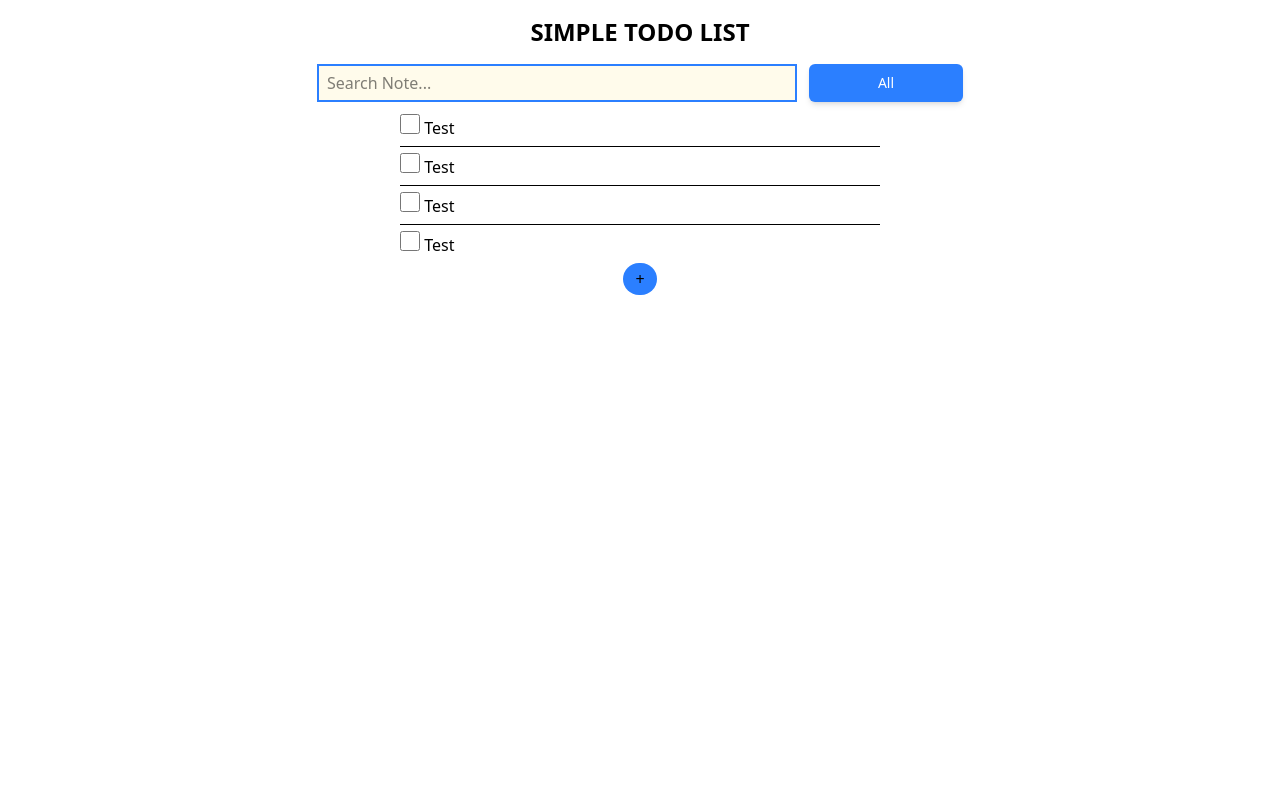
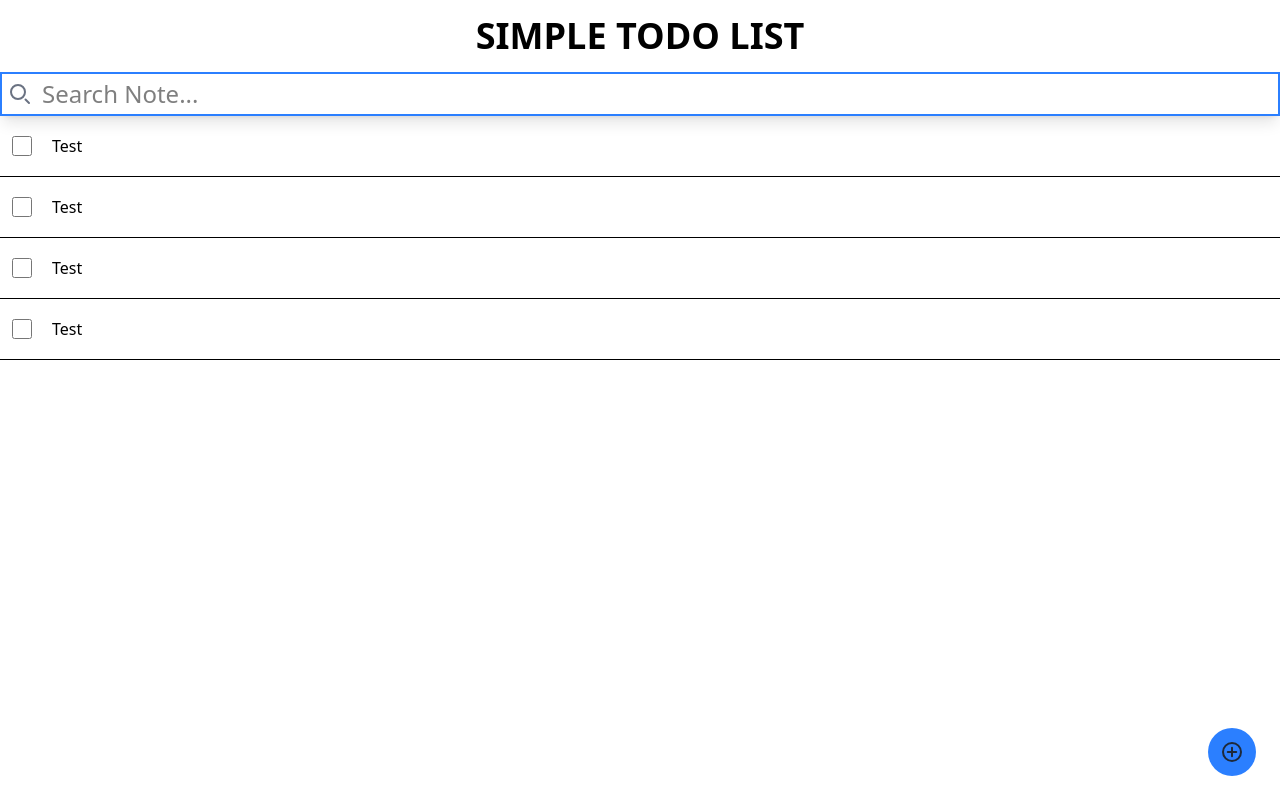
Before and after one commit to Devjack404/TODO-LIST, a plain HTML site: page index.html in a window 1280 px wide. Drawn offline with nearby package versions, Linux system fonts and the light colour scheme.

Commit message:
membuat tampilan baru di index.html menggunakan tailwind

```diff
--- a/index.html
+++ b/index.html
@@ -3,51 +3,75 @@
 <head>
   <meta charset="UTF-8">
   <meta name="viewport" content="width=device-width, initial-scale=1.0">
-  <link href="./src/output.css" rel="stylesheet">
+  <script src="https://cdn.jsdelivr.net/npm/@tailwindcss/browser@4"></script>
+  <style type="text/tailwindcss">
+      @theme {
+        --color-clifford: #da373d;
+      }
+  </style>
 </head>
 <body class="bg-white-100">
-
-    <div class="mt-4 text-3xl sm:text-2xl font-sans font-bold sm:text-center text-center">
-      <h1 class="font-sans font-bold">
+    <!-- Judul -->
+    <div class="my-4 font-sans sm:text-center text-center ">
+      <h1 class="font-sans text-2xl  font-bold lg:text-4xl">
         SIMPLE TODO LIST
       </h1>
     </div>
 
-    <div class="justify-center gap-x-3 mt-4 flex">
-      <input type="text" class="rounded-base  w-120 pl-2 border-blue-500 border-2 bg-amber-50  block rounded-t-base" placeholder="Search Note..."/>
-      <button class="rounded-md justify-start flex items-center bg-blue-500 py-2 px-17 border border-transparent text-sm text-white transition-all shadow-md hover:shadow-lg focus:bg-blue-700 focus:shadow-none active:bg-blue-700 hover:bg-blue-700 active:shadow-none disabled:pointer-events-none disabled:opacity-50 disabled:shadow-none" type="button">All</button>
+    <!-- Search Note -->
+    <div class="relative justify-center mt-4 shadow-lg">
+      <svg class="absolute left-0 top-1/2 transform -translate-y-1/2 w-6 h-6 ml-2 text-gray-500 z-10"
+          aria-hidden="true"
+          xmlns="http://www.w3.org/2000/svg"
+          width="24" height="24" fill="none" viewBox="0 0 24 24">
+          <path stroke="currentColor" stroke-linecap="round" stroke-width="2" d="m21 21-3.5-3.5M17 10a7 7 0 1 1-14 0 7 7 0 0 1 14 0Z"/>
+      </svg>
+
+      <input type="text"
+            class="rounded-base py-1 w-full pl-10 focus:border-blue-500 border-blue-500 active:border-blue-500 border-2 block rounded-t-base text-2xl focus:ring-blue-500 focus:outline-none"
+            placeholder="Search Note..." />
     </div>
 
-
-    <ul class="mx-100">
-      <div class="my-1.5 mt-3 ">
-        <input type="checkbox" class="w-5 h-5 ">
-        <label class=" "> Test </label><br>
+    <!-- Task -->
+    <ul class="w-full rounded-sm ">
+      <div class=" my-1.5 py-3 flex items-center px-3">
+        <input type="checkbox" class="w-5 h-5 mr-2 ">
+        <label class="px-3">Test</label><br>
       </div>
       <hr>
-      <div class=" my-1.5 ">
+      <div class=" my-1.5 py-3 flex items-center px-3">
         <input type="checkbox" class="w-5 h-5 mr-2 ">
-        <label class=""> Test </label><br>
+        <label class="px-3">Test</label><br>
       </div>
       <hr>
-      <div class=" my-1.5 ">
+      <div class=" my-1.5 py-3 flex items-center px-3">
         <input type="checkbox" class="w-5 h-5 mr-2 ">
-        <label class=""> Test </label><br>
+        <label class="px-3">Test</label><br>
       </div>
       <hr>
-      <div class=" my-1.5 ">
+      <div class=" my-1.5 py-3 flex items-center px-3 ">
         <input type="checkbox" class="w-5 h-5 mr-2 ">
-        <label class=""> Test </label><br>
+        <label class="px-3 ">Test</label><br>
       </div>
-
+      <hr>
     </ul>
 
-    <div class=" flex justify-center">
-      <button class="bg-blue-500 px-3 py-1 rounded-2xl hover:shadow-xl relative left-20">+</button>
+    <!-- Button add task -->
+    <div class="flex fixed bottom-6 right-6 mt-5 ">
+      <button class="bg-blue-500 px-3 py-3 rounded-full hover:shadow-xl text-white transition duration-150 flex
+        items-center justify-center hover:bg-blue-400">
+
+        <svg  class="w-6 h-6 text-gray-800 dark:text-white"
+              aria-hidden="true"
+              xmlns="http://www.w3.org/2000/svg"
+              width="24"
+              height="24"
+              fill="none"
+              viewBox="0 0 24 24">
+              <path stroke="currentColor" stroke-linecap="round" stroke-linejoin="round" stroke-width="2" d="M12 7.757v8.486M7.757 12h8.486M21 12a9 9 0 1 1-18 0 9 9 0 0 1 18 0Z"/>
+        </svg>
+
+      </button>
     </div>
-
-
-
-
 </body>
 </html>
--- a/package.json
+++ /dev/null
@@ -1,6 +0,0 @@
-{
-  "dependencies": {
-    "@tailwindcss/cli": "^4.1.17",
-    "tailwindcss": "^4.1.17"
-  }
-}
--- a/src/input.css
+++ /dev/null
@@ -1 +0,0 @@
-@import "tailwindcss";
```
Also changed, not shown: README.md, src/output.css (deleted), 1 other file.
